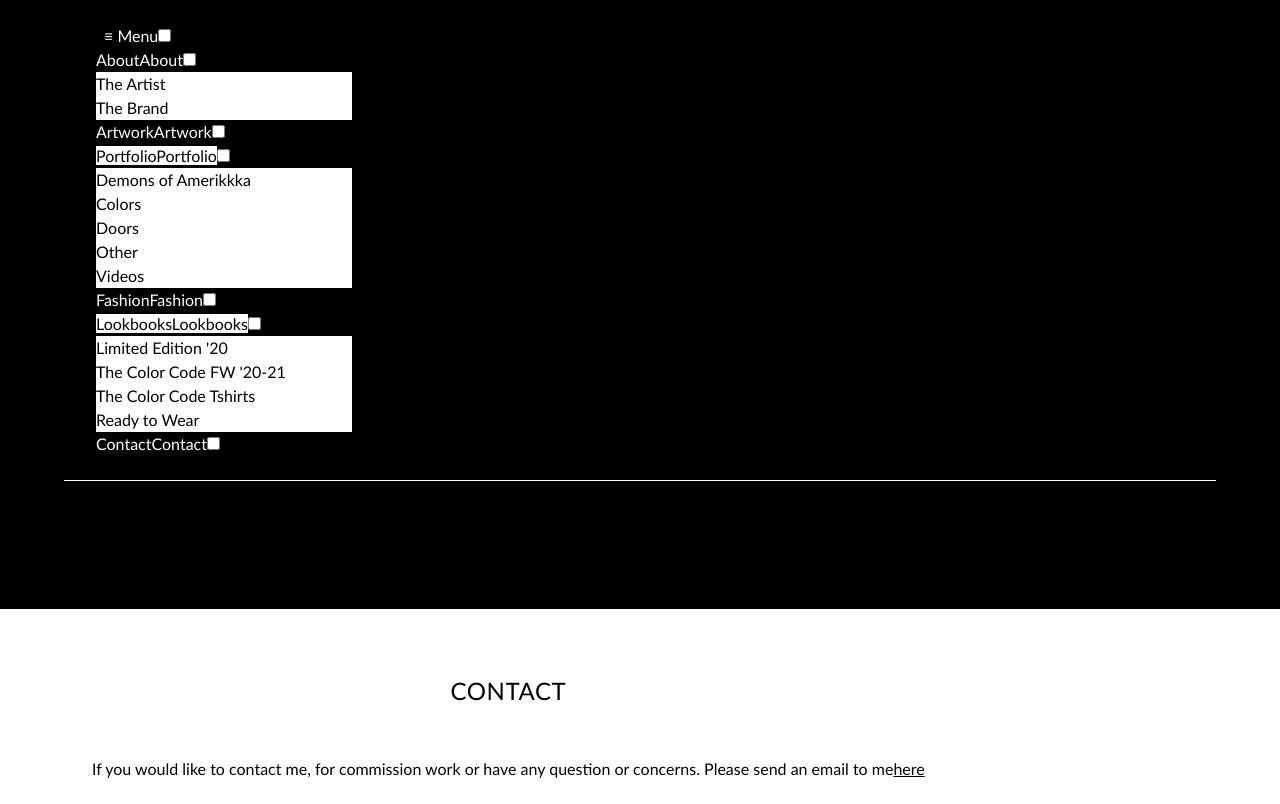
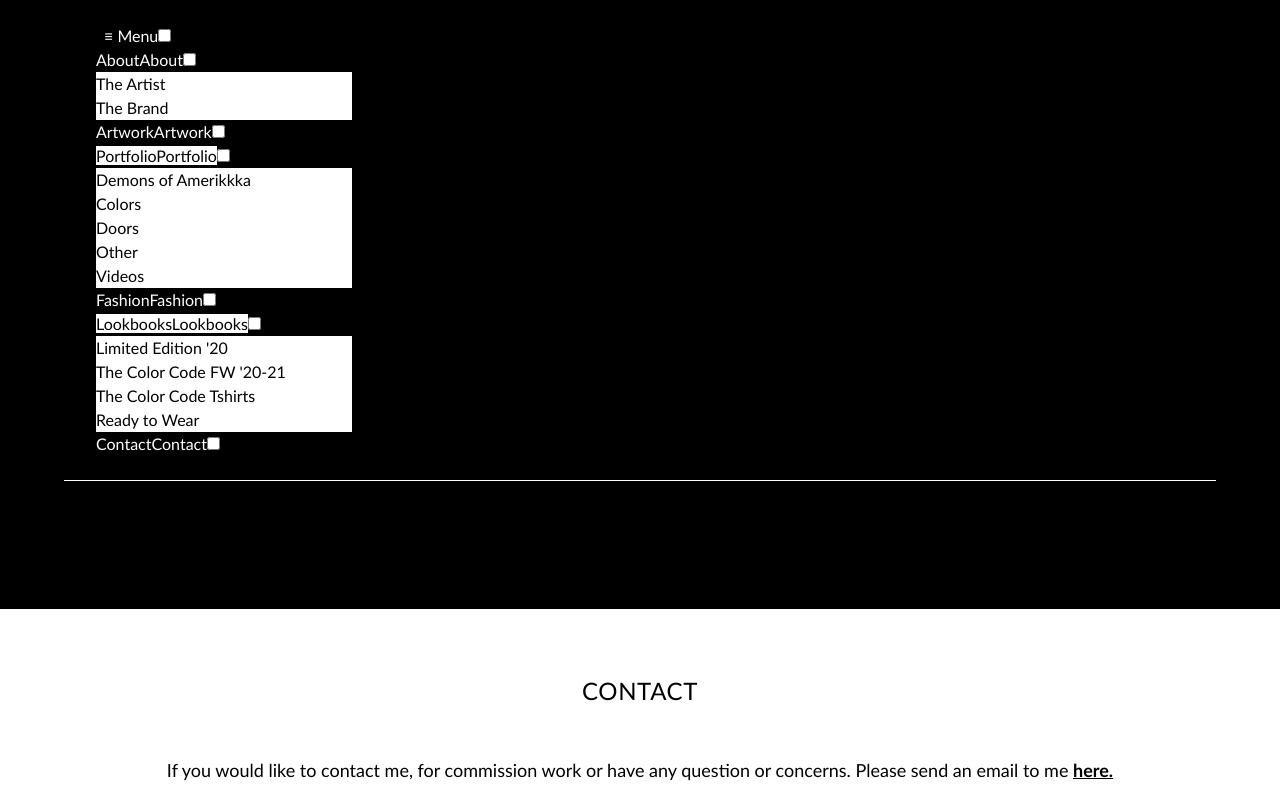
Before and after one commit to joekariuki/codestudiosofficial, a Gatsby site: page /contact in a window 1280 px wide. Shown: the top 804 px of the page. Built offline with nearby package versions, Linux system fonts and the light colour scheme; Gatsby itself is replaced by a stand-in of ours; what @tailwindcss/custom-forms would draw is missing.

Commit message:
Fix contact page styling

```diff
--- a/src/pages/contact.js
+++ b/src/pages/contact.js
@@ -6,27 +6,27 @@ import SEO from "../components/seo";
 function ContactPage() {
   return (
     <Layout>
-      <SEO
-        keywords={[`the code studios`, `contact`]}
-        title="Contact"
-      />
-      <section className="text-black body-font">
+      <SEO keywords={[`the code studios`, `contact`]} title="Contact" />
+      <section className="mx-auto text-black">
         <div className="container mx-auto flex px-5 md:flex-row flex-col items-center">
           <div className="text-center w-full">
             <h1 className="uppercase pb-12 text-2xl tracking-wide">Contact</h1>
-            <p className="px-10 flex items-center mb-4">
+            <div className="flex items-center mb-4 text-lg">
+              <p>
                 If you would like to contact me, for commission work or have any
                 question or concerns. Please send an email to me{" "}
+                <span>
                   <a
-                className="underline"
+                    className="underline font-bold"
                     href="mailto:thecodestudios@gmail.com"
                     target="_blank"
                     rel="noopener noreferrer"
                   >
-                {" "}
-                here
+                    here.
                   </a>
+                </span>
               </p>
+            </div>
           </div>
         </div>
       </section>
```
Lines whose indentation alone changed are shown as unchanged.
